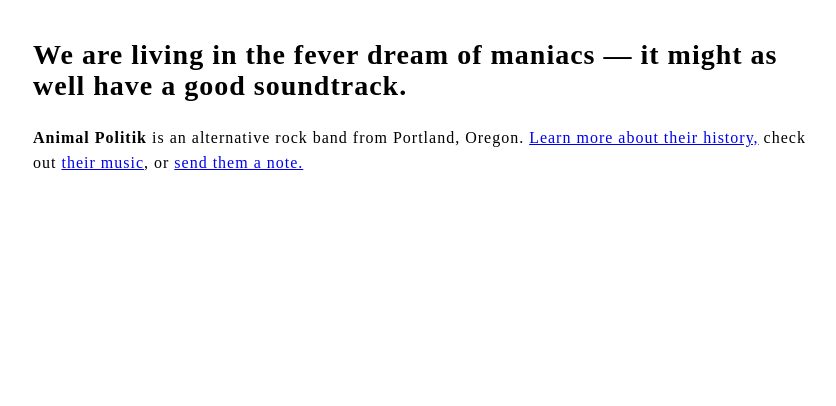
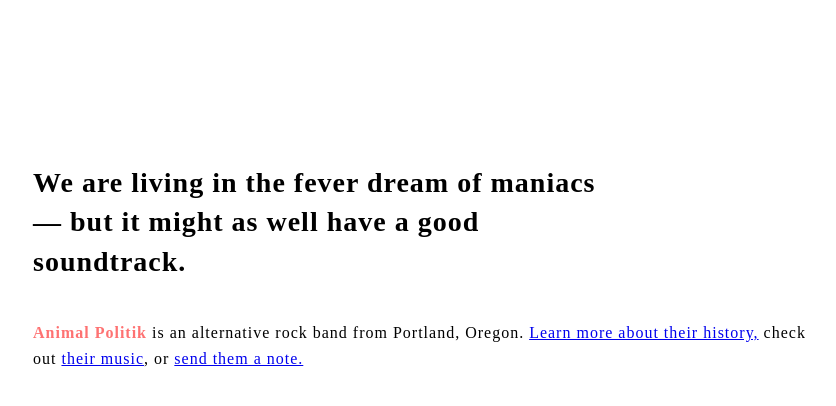
Before and after one commit to timmybytes/animal-politik, a Next.js app: page / in a window 1280 px wide. Shown: the top 406 px of the page, without its empty margins (207-1043 px from the left). Built offline with nearby package versions, Linux system fonts and the light colour scheme.

Commit message:
refactor: Improve styles

```diff
--- a/pages/_document.js
+++ b/pages/_document.js
@@ -14,7 +14,7 @@
           <meta name='title' content='Animal Politik' />
           <meta
             name='description'
-            content='Animal Politik | We are living in the fever dream of maniacs — it might as well have a
+            content='Animal Politik | We are living in the fever dream of maniacs — but it might as well have a
         good soundtrack.'
           />
           <link
@@ -28,7 +28,7 @@
           <meta property='og:title' content='Animal Politik' key='og-title' />
           <meta
             property='og:description'
-            content='Animal Politik | We are living in the fever dream of maniacs — it might as well have a
+            content='Animal Politik | We are living in the fever dream of maniacs — but it might as well have a
         good soundtrack.'
           />
           <meta
--- a/pages/index.js
+++ b/pages/index.js
@@ -5,11 +5,13 @@
   return (
     <div div className={styles.home}>
       <h2>
-        We are living in the fever dream of maniacs — it might as well have a
-        good soundtrack.
+        We are living in the fever dream of maniacs
+        <br />— but it might as well have a good
+        <br />
+        soundtrack.
       </h2>
       <p>
-        <strong>Animal Politik</strong> is an alternative rock band from
+        <strong className={styles.bandtag}>Animal Politik</strong> is an alternative rock band from
         Portland, Oregon.{' '}
         <Link href='/about'>
           <a>Learn more about their history,</a>
--- a/styles/Home.module.scss
+++ b/styles/Home.module.scss
@@ -1,14 +1,27 @@
+@use './colors.scss' as *;
+
 .home {
+  display: flex;
+  justify-content: center;
+  align-items: center;
+  flex-direction: column;
   max-width: 800px;
-  margin: 40px auto;
+  margin: 140px auto;
   letter-spacing: 1px;
   line-height: 1.6em;
-
+  height: 100%;
   h2 {
     font-size: 1.75rem;
-    line-height: 1.1;
+    line-height: 1.4;
+    width: 100%;
     @media screen and (max-width: 600px) {
-      font-size: initial;
+      font-size: 1.4rem;
     }
   }
+  .bandtag {
+    color: $primary-red;
+  }
+  @media screen and (max-width: 600px) {
+    margin: 60px auto;
+  }
 }
```
